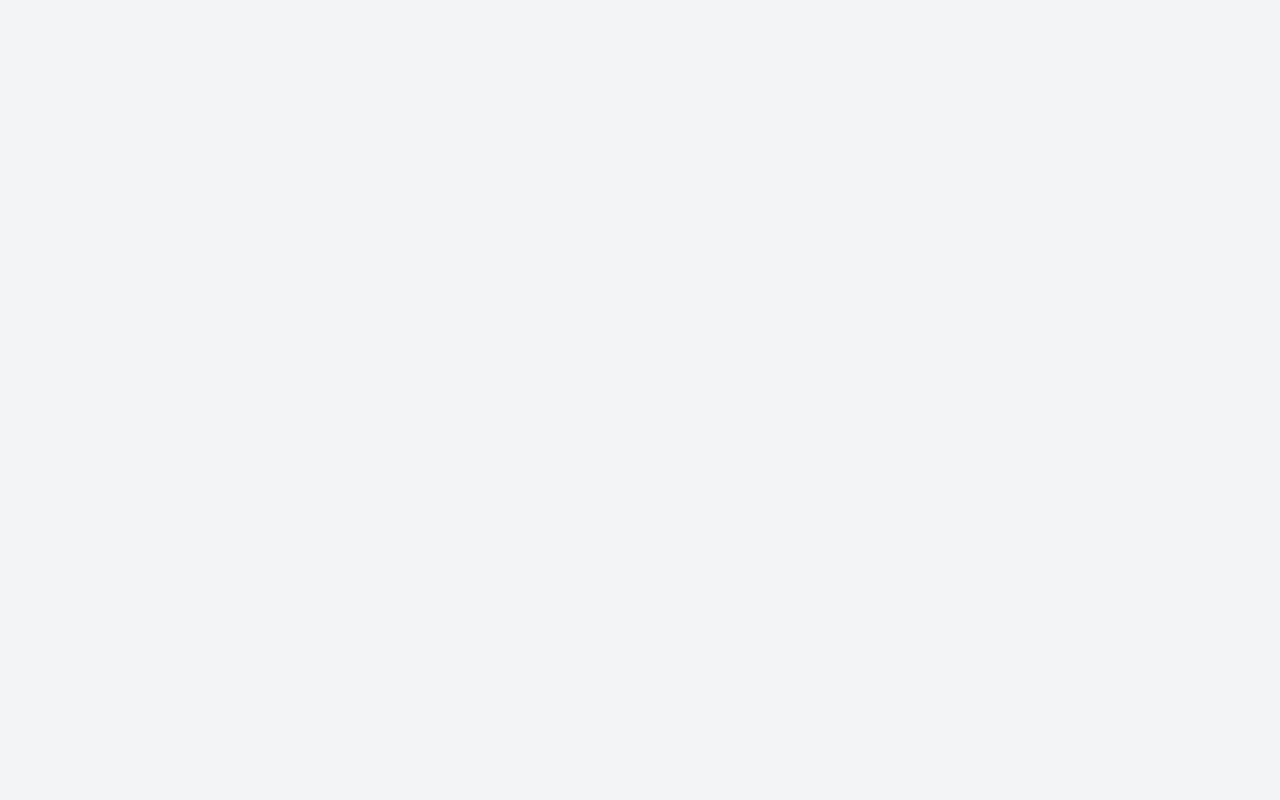
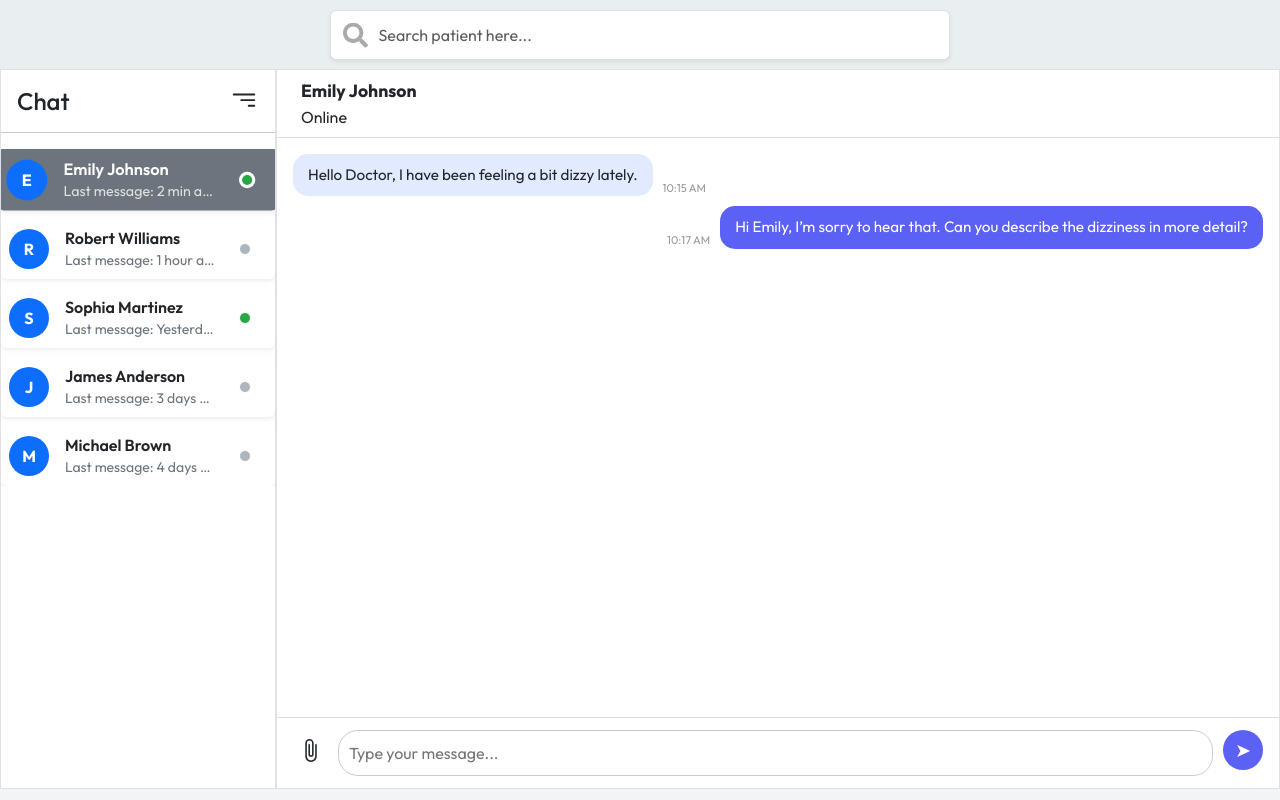
Before and after one commit to sahil-khan-009/AMS, a React (Vite) app in the folder my-ams-frontend/: page /DoctorMsg in a window 1280 px wide. Before the commit this address had no page. Built offline with nearby package versions, Linux system fonts and the light colour scheme.

Commit message:
5 file by farhan

```diff
--- a/my-ams-frontend/src/App.jsx
+++ b/my-ams-frontend/src/App.jsx
@@ -68,12 +68,11 @@ function App() {
             <Route path='PatientReport' element={<PatientReport />} />
             <Route path='AppointmentNotes' element={<AppointmentNotes />} />
             <Route path='Availability' element={<Availability />} />
-            <Route path='DoctorProfile' element={<DoctorProfile/>} />
-            <Route path='DoctorChat' element={<DoctorChat/>} />
-            <Route path='DoctorMsg' element={<DoctorMsg/>} />
+            <Route path='DoctorProfile' element={<DoctorProfile />} />
+            <Route path='DoctorChat' element={<DoctorChat />} />
           </Route>
 
-
+          <Route path="/DoctorMsg" element={<DoctorMsg />} />
 
 
         </Routes>
--- a/my-ams-frontend/src/Doctor/Components/DoctorDashboard.jsx
+++ b/my-ams-frontend/src/Doctor/Components/DoctorDashboard.jsx
@@ -7,7 +7,8 @@ import { FaEnvelope } from "react-icons/fa";
 import { IoNotifications } from "react-icons/io5";
 import { IoSettings } from "react-icons/io5";
 import { MdLogout } from "react-icons/md";
-import { RiChatNewFill } from "react-icons/ri";
+import { FaCommentMedical } from "react-icons/fa";
+
 
 import { useNavigate } from "react-router-dom";
 
@@ -109,7 +110,7 @@ const navigate = useNavigate();
                         </li>
                         <li className="nav-item">
                             <Link className="nav-link text-white" to="DoctorChat">
-                                <span><MdLogout /><span className="ms-2">Chat-Box</span></span>
+                                <span><FaCommentMedical /><span className="ms-2">Chat-Box</span></span>
                             </Link>
                         </li>
                         <li className="nav-item">
--- a/my-ams-frontend/src/Doctor/Pages/DoctorChat.jsx
+++ b/my-ams-frontend/src/Doctor/Pages/DoctorChat.jsx
@@ -6,7 +6,7 @@ import { BiSolidMessageRounded } from "react-icons/bi";
 const DoctorChat = () => {
 
     const handleStartMessaging = () => {
-        window.open('/DoctorDashboard/DoctorMsg', '_blank');
+        window.open('/DoctorMsg', '_blank');
       };
 
     return (
--- a/my-ams-frontend/src/Doctor/Pages/DoctorMsg.jsx
+++ b/my-ams-frontend/src/Doctor/Pages/DoctorMsg.jsx
@@ -2,6 +2,10 @@ import React, { useState } from 'react';
 // import DoctorNavbar from '../Components/DoctorNavbar';
 import '../../Doctor/PagesStyle/DoctorMsg.css'
 import { MdOutlineAttachFile } from "react-icons/md";
+import { BsFilterRight } from "react-icons/bs";
+import { FaSearch } from "react-icons/fa";
+
+
 
 
 
@@ -23,6 +27,9 @@ const DoctorMsg = () => {
     const [selectedPatient, setSelectedPatient] = useState(patients[0]);
     const [messages, setMessages] = useState(messagesMock);
     const [newMessage, setNewMessage] = useState('');
+    const [showSearch, setShowSearch] = useState(false);
+    const [searchTerm, setSearchTerm] = useState('');
+
 
     const handleSend = () => {
         if (!newMessage.trim()) return;
@@ -41,62 +48,110 @@ const DoctorMsg = () => {
         }
     };
 
+    const filteredPatients = patients.filter((patient) =>
+        patient.name.toLowerCase().includes(searchTerm.toLowerCase())
+    );
+
+
 
     return (
         <div>
-            <div className='d-flex justify-content-center' >
+            <div className='d-flex justify-content-center' style={{ backgroundColor: 'rgb(233, 239, 241)' }} >
                 <div class="search-wrapper position-relative w-50">
-                <i class="bi bi-search search-icon"></i>
-                <input type="text" class="form-control search-input shadow-sm" placeholder="Search here..." />
+                    <i class="px-2 search-icon"><FaSearch size={25} /></i>
+                    <input type="text" class="form-control search-input shadow-sm px-5" placeholder="Search patient here..." />
                 </div>
             </div>
 
             <div className="chat-wrapper">
-                <div className="border px-3 py-3">
+                <div className="border  py-3">
                     <div className="d-flex align-items-center justify-content-between mb-3">
-                        <h4 className="m-0">Chat</h4>
+                        {!showSearch ? (
+                            <>
+                                <h4 className="m-0 px-3">Chat</h4>
+                                <span className="m-0 px-3" onClick={() => setShowSearch(true)} style={{ cursor: 'pointer' }}>
+                                    <BsFilterRight size={30} />
+                                </span>
+                            </>
+                        ) : (
+                            <input
+                                type="text"
+                                className="form-control mx-3"
+                                placeholder="Search..."
+                                autoFocus
+                                value={searchTerm}
+                                onChange={(e) => setSearchTerm(e.target.value)}
+                                onBlur={() => setShowSearch(false)}
+                            />
 
+                        )}
                     </div><hr />
                     <div className="patients-list d-flex flex-column gap-2 mt-3">
-                        {patients.map((patient) => (
+                        {filteredPatients.map((patient) => {
+                            const isSelected = selectedPatient.id === patient.id;
+                            return (
                                 <div
                                     key={patient.id}
                                     onClick={() => setSelectedPatient(patient)}
-                                className={`d-flex justify-content-between align-items-center p-3 rounded cursor-pointer shadow-sm transition
-                ${selectedPatient.id === patient.id
-                                        ? 'bg-white border-start border-4 border-primary text-dark'
-                                        : 'bg-white hover-bg-success'
+                                    className={`d-flex align-items-center justify-content-between p-2 gap-4 rounded shadow-sm cursor-pointer position-relative ${isSelected
+                                        ? 'bg-secondary text-white'
+                                        : 'bg-white text-dark'
                                         }`}
-                                style={{ transition: 'all 0.2s ease' }}
+                                    style={{
+                                        transition: 'all 0.3s ease',
+                                        transform: isSelected ? 'scale(1.02)' : 'scale(1)',
+                                    }}
                                 >
+                                    {/* Avatar and Info */}
+                                    <div className="d-flex align-items-center gap-3">
+                                        <div
+                                            className="d-flex justify-content-center align-items-center rounded-circle bg-primary text-white fw-bold"
+                                            style={{
+                                                width: '40px',
+                                                height: '40px',
+                                                fontSize: '1rem',
+                                            }}
+                                        >
+                                            {patient.name.charAt(0).toUpperCase()}
+                                        </div>
                                         <div>
-                                    <div className={`fw-semibold ${selectedPatient.id === patient.id ? 'text-white' : 'text-dark'}`}>
+                                            <div className={`fw-semibold ${isSelected ? 'text-white' : 'text-dark'}`}>
                                                 {patient.name}
                                             </div>
-                                    <div className={`small ${selectedPatient.id === patient.id ? 'text-light' : 'text-success'}`}>
+                                            <div
+                                                className={`small text-truncate`}
+                                                style={{
+                                                    maxWidth: '150px',
+                                                    color: isSelected ? '#e0e0e0' : '#6c757d',
+                                                }}
+                                            >
                                                 Last message: {patient.lastMessage}
                                             </div>
                                         </div>
-                                <span
-                                    className="rounded-circle"
+                                    </div>
+
+                                    {/* Online Indicator */}
+                                    <div
+                                        className="rounded-circle border border-white me-3"
+                                        title={patient.online ? 'Online' : 'Offline'}
                                         style={{
                                             width: '12px',
                                             height: '12px',
-                                        backgroundColor: patient.online ? '#28a745' : '#6c757d'
+                                            backgroundColor: patient.online ? '#28a745' : '#adb5bd',
+                                            boxShadow: '0 0 0 2px white',
                                         }}
-                                ></span>
+                                    ></div>
                                 </div>
-                        ))}
+                            );
+                        })}
                     </div>
-
-
                 </div>
 
                 {/* Chat area */}
                 <div className="chat-area border">
                     <div className="chat-header">
                         <div className="info">
-                            <div>
+                            <div className='px-3'>
                                 <div className="name">{selectedPatient.name}</div>
                                 <div className="status">{selectedPatient.online ? 'Online' : 'Offline'}</div>
                             </div>
--- a/my-ams-frontend/src/Doctor/PagesStyle/DoctorMsg.css
+++ b/my-ams-frontend/src/Doctor/PagesStyle/DoctorMsg.css
@@ -192,3 +192,7 @@
     transform: translateY(-50%);
     color: #aaa;
   }
+.hover-shadow:hover {
+    box-shadow: 0 4px 12px rgba(0, 0, 0, 0.1);
+    transform: scale(1.01);
+}
```
Lines whose indentation alone changed are shown as unchanged.
